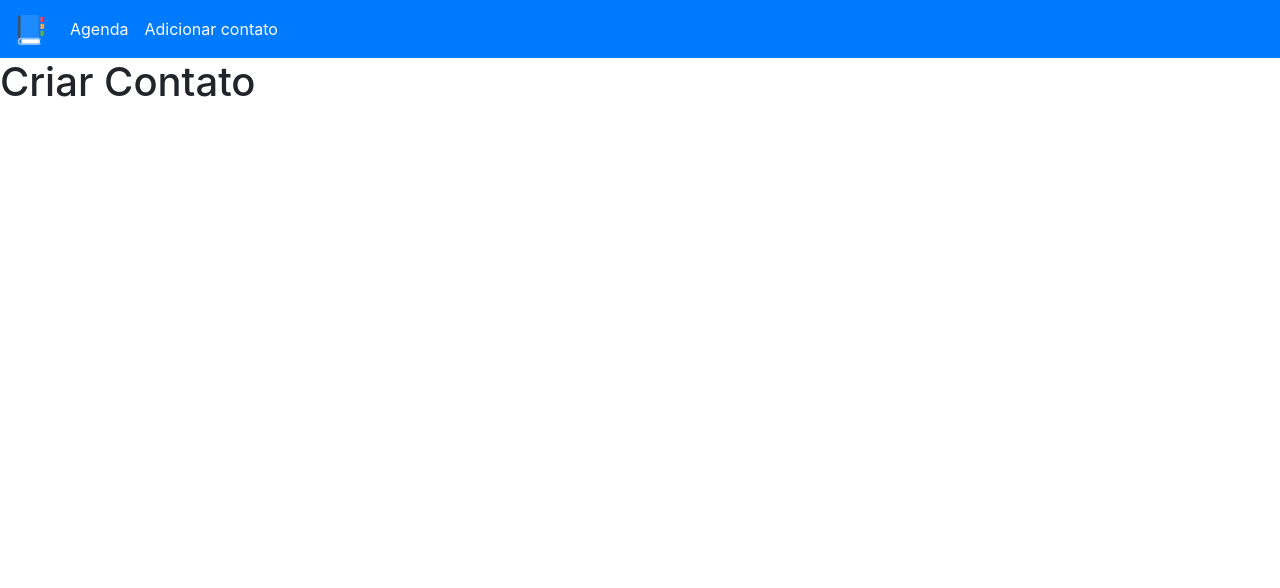
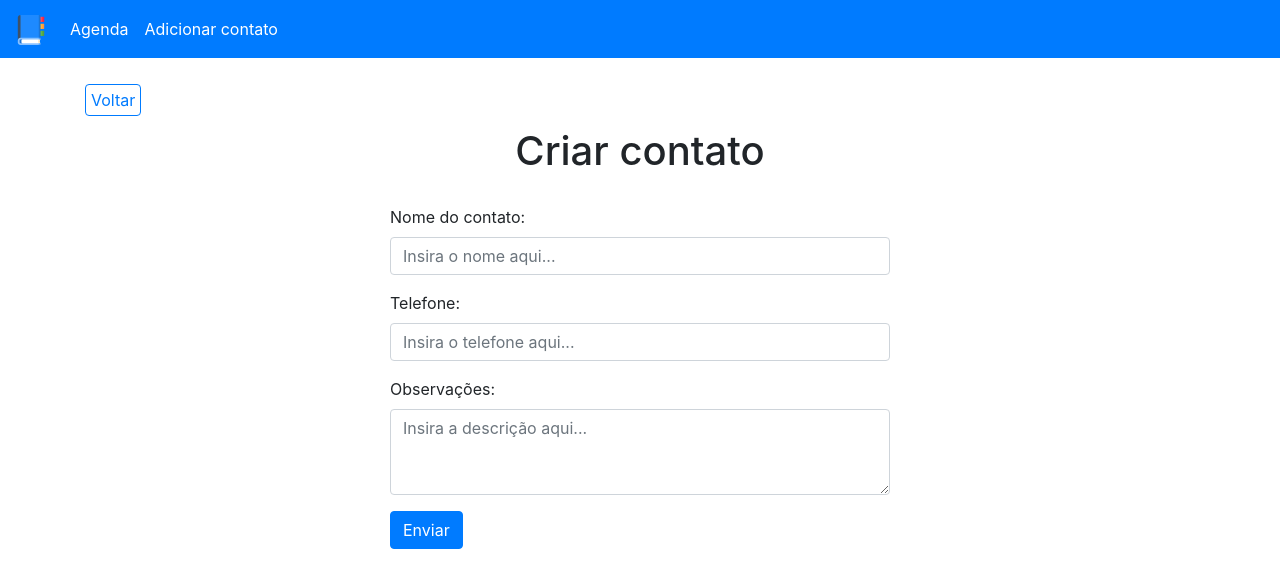
Before and after one commit to gilvanst/agenda, a PHP site: page /create.php in a window 1280 px wide. Shown: the top 588 px of the page. Run offline with PHP 8.4, Linux system fonts and the light colour scheme; data comes from the database, SQL or seed files in the repository.

Commit message:
continuando projeto

```diff
--- a/config/processa.php
+++ b/config/processa.php
@@ -5,13 +5,49 @@
     include_once "conexao.php";
     include_once "url.php";
 
-    $id;
 
-    if(!empty($_GET)) {
+    $data = $_POST;
 
-        $id = $_GET["id"];
+    if(!empty($data)) {
 
-    }
+        if($data["type"] === "create") {
+
+            $nome      = $data["name"];
+            $telefone  = $data["telefone"];
+            $observacao = $data["observacao"];
+
+            $query = "INSERT INTO contato (name, telefone, observacao) VALUES (:name, :telefone, :observacao)";
+
+            $stmt = $conn->prepare($query);
+
+            $stmt->bindParam(":name", $nome);
+            $stmt->bindParam(":telefone", $telefone);
+            $stmt->bindParam(":observacao", $observacao);
+
+            try {
+
+                $stmt->execute();
+
+                $_SESSION["msg"] = "Contato criado com sucesso";
+
+            } catch (PDOException $e) {
+
+                $error = $e->getMessage();
+                echo "Erro: $error";
+            }
+        }
+
+        header("Location:" . $BASE_URL . "../index.php");
+
+    }else {
+
+        $id;
+
+        if(!empty($_GET)) {
+
+            $id = $_GET["id"];
+
+        }
 
     if(!empty($id)) {
 
@@ -31,6 +67,7 @@
 
         $sql = "SELECT * FROM contato";
 
+
         $stmt = $conn->prepare($sql);
 
         $stmt->execute();
@@ -38,3 +75,7 @@
         $contato = $stmt->fetchAll();
 
     }
+
+    }
+
+    $conn = null;
--- a/create.php
+++ b/create.php
@@ -1,9 +1,31 @@
 <?php
-    include_once "templates/head.php";
+    include  "templates/head.php";
 ?>
 <body>
     <?php include_once "templates/header.php"; ?>
-    <h1>Criar Contato</h1>
+    <div class="container">
+        <?php include_once "templates/backbtn.php"; ?>
+        <h1 id="main-title">Criar contato</h1>
+        <form id="create-form" action="<?= $BASE_URL ?>config/processa.php" method="POST">
+            <input type="hidden" name="type" value="create">
+            <div class="form-group">
+                <label for="name">Nome do contato:</label>
+                <input type="text" name="name" id="name" class="form-control" placeholder="Insira o nome aqui..." required>
+            </div>
+
+            <div class="form-group">
+                <label for="telefone">Telefone:</label>
+                <input type="number" name="telefone" id="telefone" class="form-control" placeholder="Insira o telefone aqui..." required>
+            </div>
+
+            <div class="form-group">
+                <label for="observacoes">Observações:</label>
+                <textarea  rows="3"type="observacoes" name="observacoes" id="observacoes" class="form-control" placeholder="Insira a descrição aqui..." required></textarea>
+            </div>
+
+            <input type="submit" class="btn btn-primary" value="Enviar" >
+        </form>
+    </div>
 
 </body>
 </html>
--- a/css/style.css
+++ b/css/style.css
@@ -96,3 +96,10 @@
 #back-link:hover {
     text-decoration: none;
 }
+
+#create-form, #edit-form {
+    max-width: 500px;
+    margin: 0 auto;
+
+
+}
--- a/index.php
+++ b/index.php
@@ -29,7 +29,7 @@
                             <td scope="row"><?= $contatos["telefone"] ?></td>
                             <td class="actions">
                                 <a href="<?= $BASE_URL ?>show.php?id=<?= $contatos["id"] ?>"><i class="fas fa-eye check-icon"></i></a>
-                                <a href="#"><i class="far fa-edit edit-icon"></i></a>
+                                <a href="<?= $BASE_URL ?>edit.php?id=<?= $contatos["id"] ?>"><i class="far fa-edit edit-icon"></i></a>
                                 <button type="submit" class="delete-btn"><i class="fas fa-times delete-icon"></i></button>
                             </td>
                         </tr>
--- a/templates/head.php
+++ b/templates/head.php
@@ -22,6 +22,6 @@
     <link rel="stylesheet" href="https://cdnjs.cloudflare.com/ajax/libs/twitter-bootstrap/4.5.3/css/bootstrap.min.css" integrity="sha512-oc9+XSs1H243/FRN9Rw62Fn8EtxjEYWHXRvjS43YtueEewbS6ObfXcJNyohjHqVKFPoXXUxwc+q1K7Dee6vv9g==" crossorigin="anonymous" referrerpolicy="no-referrer" />
     <!-- FONT-AWESOME -->
     <link rel="stylesheet" href="https://cdnjs.cloudflare.com/ajax/libs/font-awesome/5.15.1/css/all.min.css" integrity="sha512-+4zCK9k+qNFUR5X+cKL9EIR+ZOhtIloNl9GIKS57V1MyNsYpYcUrUeQc9vNfzsWfV28IaLL3i96P9sdNyeRssA==" crossorigin="anonymous" referrerpolicy="no-referrer" />
-    <link rel="stylesheet" href="<?= $BASE_URL ?>/css/style.css">
+    <link rel="stylesheet" href="<?= $BASE_URL ?>css/style.css">
     <title>Agenda de contatos</title>
 </head>
```
Also changed, not shown: edit.php (added, +32 -0 lines).
